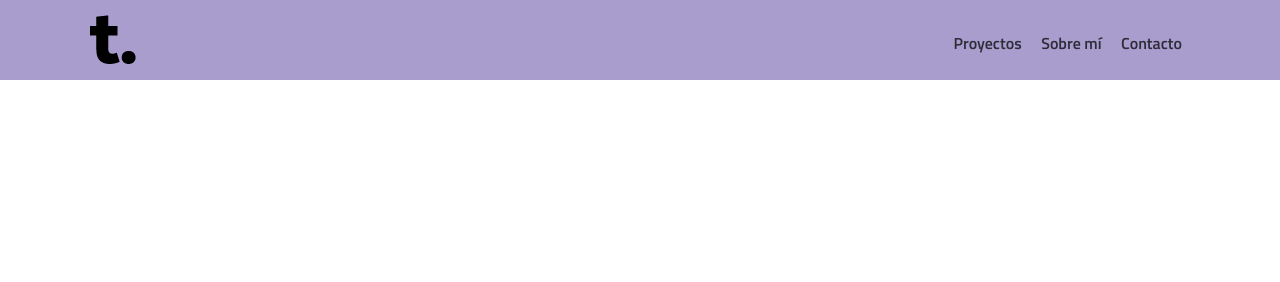
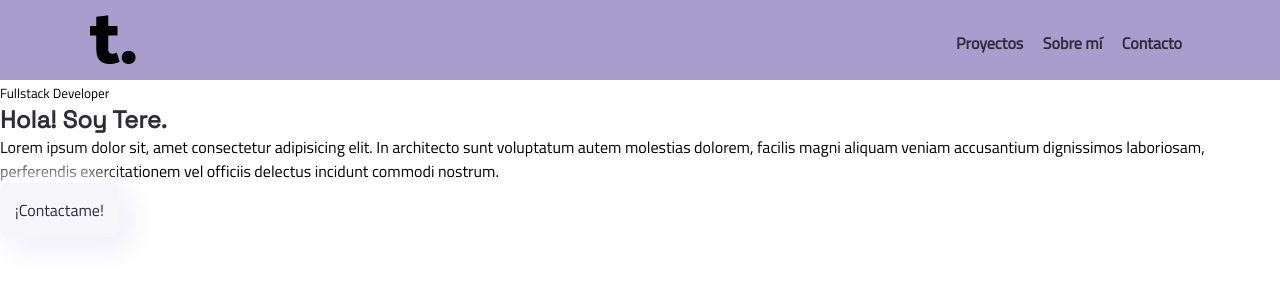
Before and after one commit to Ginevrana/porfolio, a plain HTML site: page index.html in a window 1280 px wide. Drawn offline with Linux system fonts and the light colour scheme.

Commit message:
:art: Se agregan fuentes, root y primer sección

```diff
--- /dev/null
+++ b/css/fonts.css
@@ -0,0 +1,51 @@
+/* Space Grotesk variantes */
+@font-face {
+    font-family: SG-100;
+    src: url(../fonts/SpaceGrotesk-Light.ttf);
+}
+
+@font-face {
+    font-family: SG-200;
+    src: url(../fonts/SpaceGrotesk-Medium.ttf);
+}
+
+@font-face {
+    font-family: SG-300;
+    src: url(../fonts/SpaceGrotesk-Regular.ttf);
+}
+
+@font-face {
+    font-family: SG-400;
+    src: url(../fonts/SpaceGrotesk-SemiBold.ttf);
+}
+
+@font-face {
+    font-family: SG-500;
+    src: url(../fonts/SpaceGrotesk-Bold.ttf);
+}
+
+/* Titillium Web variantes */
+@font-face {
+    font-family: TW-100;
+    src: url(../fonts/TitilliumWeb-Light.ttf);
+}
+
+@font-face {
+    font-family: TW-200;
+    src: url(../fonts/TitilliumWeb-Regular.ttf);
+}
+
+@font-face {
+    font-family: TW-300;
+    src: url(../fonts/TitilliumWeb-SemiBold.ttf);
+}
+
+@font-face {
+    font-family: TW-400;
+    src: url(../fonts/TitilliumWeb-Bold.ttf);
+}
+
+@font-face {
+    font-family: TW-500;
+    src: url(../fonts/TitilliumWeb-Black.ttf);
+}
--- a/css/general.css
+++ b/css/general.css
@@ -1,6 +1,19 @@
+@import url(fonts.css);
+
+:root {
+  --fprinc: SG-300;
+  --fsecon: TW-200;
+  --primary: #2E2C39;
+  --secondary: #A99DCD;
+  --third: #E1DDEB;
+  --forth: #718C6A;
+  --fifth: #F5A258;
+}
+
 * {
     margin: 0;
     box-sizing: border-box;
+    font-family: var(--fsecon);
 }
 
 a {
@@ -8,87 +21,15 @@ a {
   color: #2e2c39;
 }
 
-/* Fuentes de la página */
-.titillium-web-extralight {
-    font-family: "Titillium Web", sans-serif;
-    font-weight: 200;
-    font-style: normal;
-  }
-
-  .titillium-web-light {
-    font-family: "Titillium Web", sans-serif;
-    font-weight: 300;
-    font-style: normal;
-  }
-
-  .titillium-web-regular {
-    font-family: "Titillium Web", sans-serif;
-    font-weight: 400;
-    font-style: normal;
-  }
-
-  .titillium-web-semibold {
-    font-family: "Titillium Web", sans-serif;
-    font-weight: 600;
-    font-style: normal;
-  }
-
-  .titillium-web-bold {
-    font-family: "Titillium Web", sans-serif;
-    font-weight: 700;
-    font-style: normal;
-  }
-
-  .titillium-web-black {
-    font-family: "Titillium Web", sans-serif;
-    font-weight: 900;
-    font-style: normal;
-  }
-
-  .titillium-web-extralight-italic {
-    font-family: "Titillium Web", sans-serif;
-    font-weight: 200;
-    font-style: italic;
-  }
-
-  .titillium-web-light-italic {
-    font-family: "Titillium Web", sans-serif;
-    font-weight: 300;
-    font-style: italic;
-  }
-
-  .titillium-web-regular-italic {
-    font-family: "Titillium Web", sans-serif;
-    font-weight: 400;
-    font-style: italic;
-  }
-
-  .titillium-web-semibold-italic {
-    font-family: "Titillium Web", sans-serif;
-    font-weight: 600;
-    font-style: italic;
-  }
-
-  .titillium-web-bold-italic {
-    font-family: "Titillium Web", sans-serif;
-    font-weight: 700;
-    font-style: italic;
-  }
-
-  .space-grotesk {
-    font-family: "Space Grotesk", sans-serif;
-    font-optical-sizing: auto;
-    font-style: normal;
-  }
-
+/* Navbar */
 nav {
   padding: 15px 40px;
   height: 80px;
-  background-color: #A99DCD;
+  background-color: var(--secondary);
 }
 
 .nav_cont {
-  color: #2e2c39;
+  color: var(--primary);
   display: flex;
   align-items: center;
   justify-content: space-between;
@@ -108,7 +49,7 @@ nav {
 }
 
 .nav_links a:hover{
-  color: #e1ddeb;
+  color: var(--third);
   transform: scale(1.3);
   transition: 0.3s;
   font-weight: bolder;
@@ -119,7 +60,44 @@ nav {
 #highlight:hover {
   color: #2e2c39;
   border-radius: 5px;
-  background-color: #e1ddeb;
+  background-color: var(--third);
+}
+
+/* Sección principal */
+h1 {
+  font-family: var(--fprinc);
+  color: var(--primary);
+}
+
+.b-contacto {
+  align-items: center;
+  background: #f5f5fa;
+  border: 0;
+  border-radius: 8px;
+  box-shadow: -10px -10px 30px 0 #fff,10px 10px 30px 0 #1d0dca17;
+  box-sizing: border-box;
+  color: var(--primary);
+  cursor: pointer;
+  display: flex;
+  font-size: 1rem;
+  justify-content: center;
+  line-height: 1.5rem;
+  padding: 15px;
+  position: relative;
+  text-align: left;
+  transition: .2s;
+  user-select: none;
+  -webkit-user-select: none;
+  touch-action: manipulation;
+  white-space: pre;
+  width: max-content;
+  word-break: normal;
+  word-spacing: normal;
+}
+
+.b-contacto:hover {
+  background: #f8f8ff;
+  box-shadow: -15px -15px 30px 0 #fff, 15px 15px 30px 0 #1d0dca17;
 }
 
 @media (max-width:767px) {
@@ -160,4 +138,8 @@ nav {
   display: none;
 }
 
+.b-contacto {
+  padding: 24px;
 }
+
+}
--- a/index.html
+++ b/index.html
@@ -21,7 +21,7 @@
 
 <header>
 
-    <nav class="titillium-web-regular">
+    <nav>
         <div class="nav_cont">
 
             <a href="#">
@@ -47,6 +47,14 @@
 
 <body>
 
+    <main>
+        <section>
+            <small>Fullstack Developer</small>
+            <h1>Hola! Soy Tere.</h1>
+            <p>Lorem ipsum dolor sit, amet consectetur adipisicing elit. In architecto sunt voluptatum autem molestias dolorem, facilis magni aliquam veniam accusantium dignissimos laboriosam, perferendis exercitationem vel officiis delectus incidunt commodi nostrum.</p>
+            <button class="b-contacto">¡Contactame!</button>
+        </section>
+    </main>
 
 
 </body>
```
Also changed, not shown: fonts/SpaceGrotesk-Bold.ttf (added), fonts/SpaceGrotesk-Light.ttf (added), fonts/SpaceGrotesk-Medium.ttf (added), fonts/SpaceGrotesk-Regular.ttf (added), fonts/SpaceGrotesk-SemiBold.ttf (added), fonts/TitilliumWeb-Black.ttf (added), fonts/TitilliumWeb-Bold.ttf (added), fonts/TitilliumWeb-BoldItalic.ttf (added), fonts/TitilliumWeb-ExtraLight.ttf (added), fonts/TitilliumWeb-ExtraLightItalic.ttf (added), fonts/TitilliumWeb-Italic.ttf (added), fonts/TitilliumWeb-Light.ttf (added), fonts/TitilliumWeb-LightItalic.ttf (added), fonts/TitilliumWeb-Regular.ttf (added), 2 more files.
